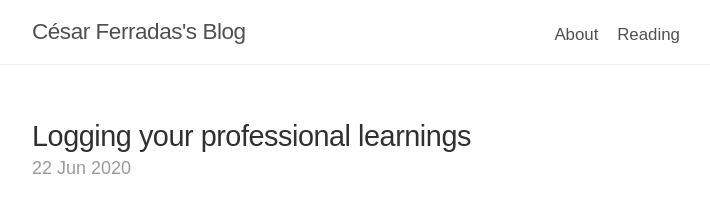
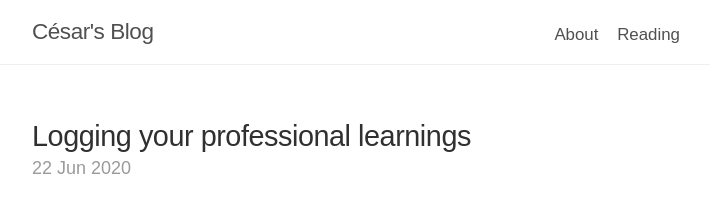
Before and after one commit to cesarferradas/ferrad.as, a Jekyll site: the page built from index.html, in a window 1280 px wide. Shown: the top 204 px of the page, without its empty margins (284-994 px from the left). Built offline with Jekyll 4.4.1, drawn with Linux system fonts in a browser that asks for light colours; the list of posts is cut into pages by our own code.

Commit message:
change path format

```diff
--- a/_config.yml
+++ b/_config.yml
@@ -1,8 +1,10 @@
 # Config
-title:          César Ferradas's Blog
+title:          César's Blog
 url:            https://cesar.sh
 baseurl:        /blog
+permalink:      pretty
 paginate:       10
+paginate_path:  /archive/page:num/
 
 # Contact
 author:
```
